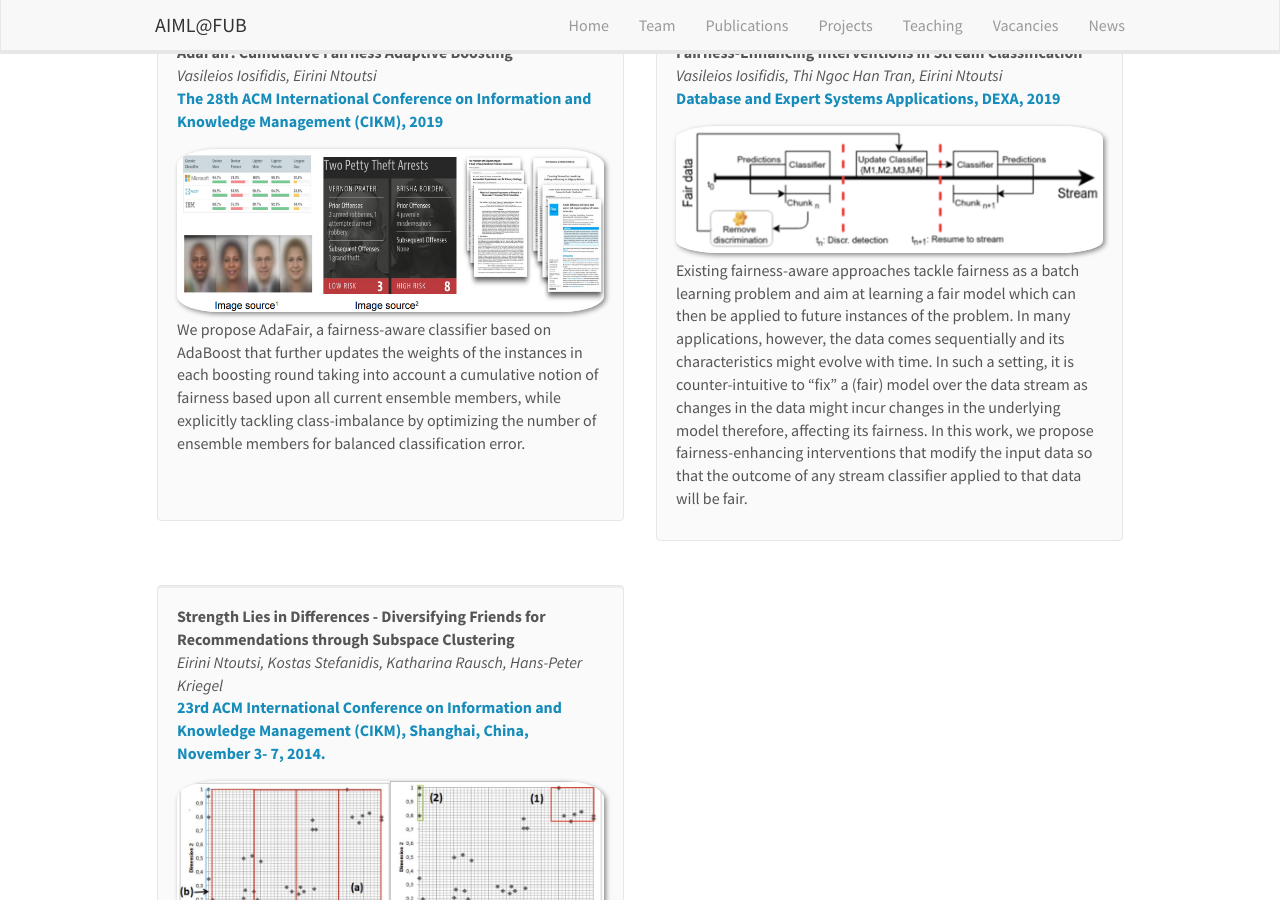
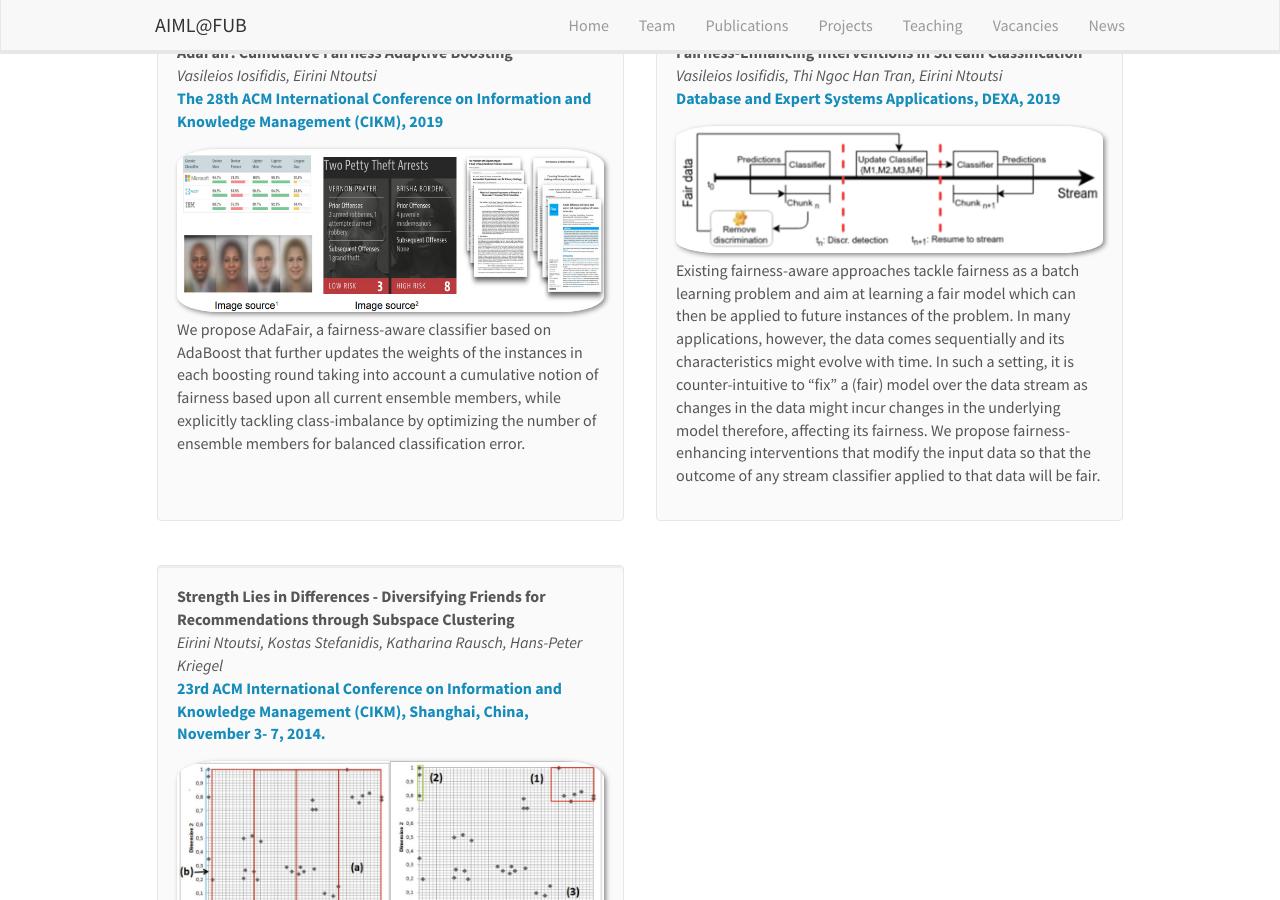
Before and after one commit to AIML-research/AIML-research.github.io, a Jekyll site: the page built from _pages/publications.md, in a window 1280 px wide and 900 px high, scrolled down 3049 px. Built offline with Jekyll 4.4.1, drawn with Linux system fonts in a browser that asks for light colours; nearby versions of some CDN libraries.

Commit message:
Update publist.yml

```diff
--- a/_data/publist.yml
+++ b/_data/publist.yml
@@ -413,7 +413,7 @@
 
 - title: "Fairness-Enhancing Interventions in Stream Classification"
   image: Vasilis2019DEXA.png
-  description: Existing fairness-aware approaches tackle fairness as a batch learning problem and aim at learning a fair model which can then be applied to future instances of the problem. In many applications, however, the data comes sequentially and its characteristics might evolve with time. In such a setting, it is counter-intuitive to “fix” a (fair) model over the data stream as changes in the data might incur changes in the underlying model therefore, affecting its fairness. In this work, we propose fairness-enhancing interventions that modify the input data so that the outcome of any stream classifier applied to that data will be fair.
+  description: Existing fairness-aware approaches tackle fairness as a batch learning problem and aim at learning a fair model which can then be applied to future instances of the problem. In many applications, however, the data comes sequentially and its characteristics might evolve with time. In such a setting, it is counter-intuitive to “fix” a (fair) model over the data stream as changes in the data might incur changes in the underlying model therefore, affecting its fairness. We propose fairness-enhancing interventions that modify the input data so that the outcome of any stream classifier applied to that data will be fair.
   authors:   Vasileios Iosifidis, Thi Ngoc Han Tran, Eirini Ntoutsi
   link:
     url: https://doi.org/10.1007/978-3-030-27615-7_20
```
